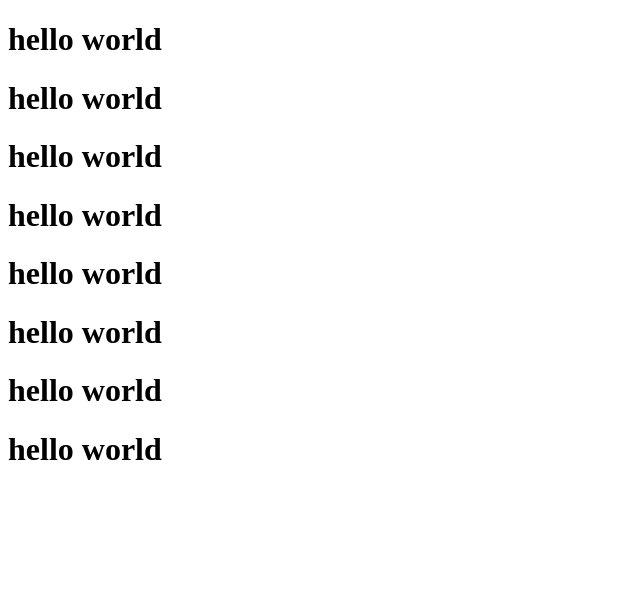
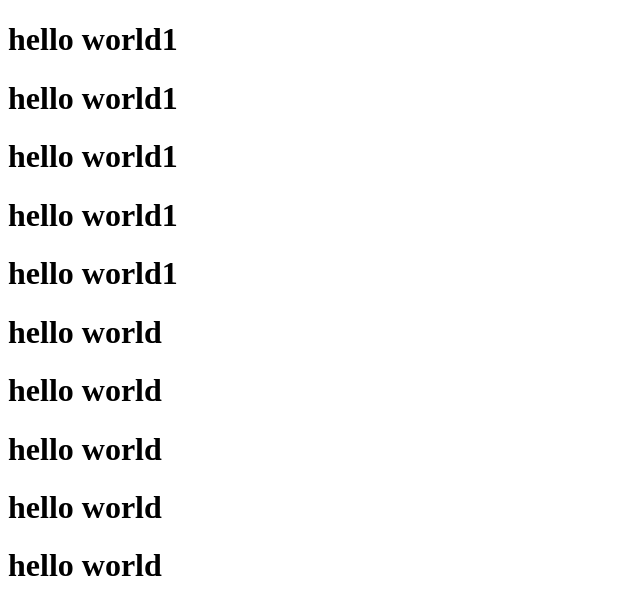
Before and after one commit to Siver29/React1, a website: page test.html in a window 1280 px wide. Shown: the whole page, without its empty margins (0-640 px from the left). Drawn offline with Linux system fonts and the light colour scheme.

```diff
--- a/test.html
+++ b/test.html
@@ -6,16 +6,16 @@
     <title>Document</title>
 </head>
 <body>
-    <h1>hello world</h1>
-     <h1>hello world</h1>
-      <h1>hello world</h1>
-       <h1>hello world</h1>
+    <h1>hello world1</h1>
+     <h1>hello world1</h1>
+      <h1>hello world1</h1>
+       <h1>hello world1</h1>
+        <h1>hello world1</h1>
+
         <h1>hello world</h1>
-                <h1>hello world</h1>
-
-                        <h1>hello world</h1>
-
-                                <h1>hello world</h1>
-
+        <h1>hello world</h1>
+         <h1>hello world</h1>
+          <h1>hello world</h1>
+           <h1>hello world</h1>
 </body>
 </html>
```
